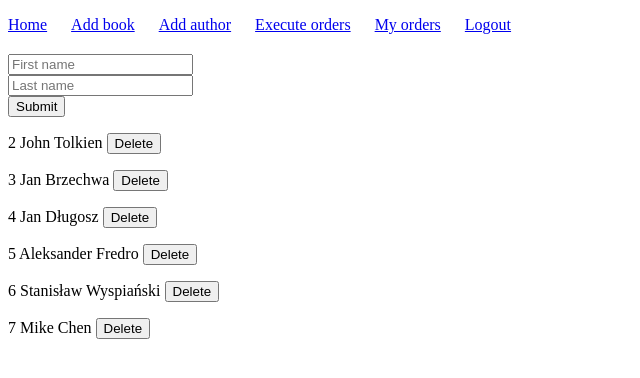
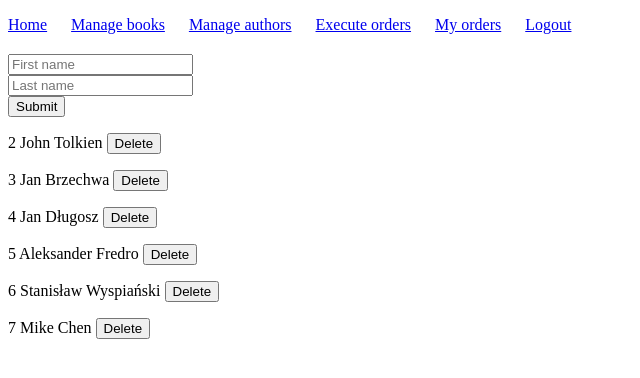
Before and after one commit to KWojcik243/LibrarySystem, a Django app: page /delete_author/ in a window 1280 px wide. Shown: the top 378 px of the page, without its empty margins (0-640 px from the left). Run offline with Django 4.2, Linux system fonts and the light colour scheme; a user stored in the database is signed in; data comes from the database, SQL or seed files in the repository; both versions use the stored data as it was after the commit.

Commit message:
All sites

```diff
--- a/Library_system/templates/login.html
+++ b/Library_system/templates/login.html
@@ -20,7 +20,7 @@
         <div>
             <input type="password" placeholder="Password" name="password">
         </div>
-        <button type="submit" class="btn btn-primary">Submit</button>
+        <button type="submit">Submit</button>
     </form>
     {% if messages %}
             <ul class="messages">
--- a/Library_system/templates/add_author.html
+++ b/Library_system/templates/man_author.html
@@ -4,18 +4,18 @@
 <head>
     <meta charset="UTF-8">
     <link rel="stylesheet" type="text/css" media="screen" href="{% static '/main.css' %}" />
-    <title>Title</title>
+    <title>Manage authors</title>
 </head>
 <body>
     <ul>
       <li><a href="/">Home</a></li>
-      <li><a href="/add_book/">Add book</a></li>
-      <li><a href="/add_author/">Add author</a></li>
+      <li><a href="/man_book/">Manage books</a></li>
+      <li><a href="/man_author/">Manage authors</a></li>
       <li><a href="/order_exec/">Execute orders</a></li>
       <li><a href="/my_orders/">My orders</a></li>
       <li><a href="/logout/">Logout</a></li>
     </ul>
-    <form method="POST" action="{% url 'add_author' %}">
+    <form method="POST" action="{% url 'man_author' %}">
         {% csrf_token %}
         <div>
             {{ form.name }}
@@ -23,7 +23,7 @@
         <div>
             {{ form.surname }}
         </div>
-        <button type="submit" class="btn btn-primary">Submit</button>
+        <button type="submit">Submit</button>
     </form>
     {% if messages %}
             <ul class="messages">
@@ -35,7 +35,7 @@
     <form method="POST" action="{% url 'delete_author' %}">
         {% csrf_token %}
         {%  for item in authors %}
-            <p>{{ item.id }} {{ item.name }} {{item.surname}} <button type="submit" class="btn btn-primary" name="delete" value={{ item.id }}>Delete</button> </p>
+            <p>{{ item.id }} {{ item.name }} {{item.surname}} <button type="submit" name="delete" value={{ item.id }}>Delete</button> </p>
         {% endfor %}
     </form>
 </body>
--- a/Library_system/templates/register.html
+++ b/Library_system/templates/register.html
@@ -15,15 +15,12 @@
     <form method="POST" action="{% url 'register_page' %}">
         {% csrf_token %}
         <div>
-{#            <input type="text" placeholder="Name" name="name">#}
             {{ form.first_name }}
         </div>
         <div>
-{#            <input type="text" placeholder="Surname" name="surname">#}
             {{ form.last_name }}
         </div>
         <div>
-{#            <input type="email" placeholder="Email" name="email">#}
             {{ form.email }}
         </div>
         <div>
@@ -32,7 +29,7 @@
         <div>
             {{ form.password2 }}
         </div>
-        <button type="submit" class="btn btn-primary">Submit</button>
+        <button type="submit">Submit</button>
     </form>
     {% if messages %}
             <ul class="messages">
--- a/Library_system/urls.py
+++ b/Library_system/urls.py
@@ -6,12 +6,13 @@ urlpatterns = [
     path('login/', views.login_page, name="login"),
     path('register/', views.register_page, name="register_page"),
     path('logout/', views.logout_user, name="logout"),
-    path('add_book/', views.add_book, name="add_book"),
-    path('add_author/', views.add_author, name="add_author"),
+    path('man_book/', views.man_book, name="man_book"),
+    path('man_author/', views.man_author, name="man_author"),
     path('delete_book/', views.delete_book, name="delete_book"),
     path('delete_author/', views.delete_author, name="delete_author"),
     path('reservation/', views.reservation, name="reservation"),
     path('order_exec/', views.order_exec, name="order_exec"),
     path('search/', views.search, name="search"),
     path('my_orders/', views.my_orders, name="my_orders"),
+    path('cancel_reservation/', views.cancel_reservation, name='cancel_reservation'),
 ]
--- a/Library_system/views.py
+++ b/Library_system/views.py
@@ -11,7 +11,6 @@ from datetime import datetime, timedelta
 
 
 # TOODOO order_exec empty push
-# Cancel reservation
 # Add permisions
 @login_required(login_url='login')
 def home(request):
@@ -91,13 +90,23 @@ def register_page(request):
 def my_orders(request):
     current_user = request.user
     orders = Order.objects.filter(user_id_id=current_user.id)\
-        .values('book_id_id__name', 'action_start_time', 'action_end_time', 'type')
+        .values('id', 'book_id_id__name', 'action_start_time', 'action_end_time', 'type')
     return render(request, 'my_orders.html', {'orders': orders})
 
 
+@login_required(login_url='login')
+def cancel_reservation(request):
+    order_id = request.POST.get('cancel_reservation')
+    order = Order.objects.get(id=order_id)
+    book = Book.objects.get(id=order.book_id_id)
+    book.status = 0
+    book.save()
+    order.delete()
+    return redirect('my_orders')
+
 
 @login_required(login_url='login')
-def add_book(request):
+def man_book(request):
     form = BookForm()
     all_authors = Author.objects.all
     all_books = Book.objects.all
@@ -110,7 +119,7 @@ def add_book(request):
             book.save()
         else:
             messages.error(request, form.errors)
-    return render(request, 'add_book.html', {'form': form, 'authors': all_authors, 'book': all_books})
+    return render(request, 'man_book.html', {'form': form, 'authors': all_authors, 'book': all_books})
 
 
 @login_required(login_url='login')
@@ -121,11 +130,11 @@ def delete_book(request):
     if request.method == "POST":
         book = request.POST.get('delete')
         Book.objects.filter(id=book).delete()
-    return render(request, 'add_book.html', {'form': form, 'authors': all_authors, 'book': all_books})
+    return render(request, 'man_book.html', {'form': form, 'authors': all_authors, 'book': all_books})
 
 
 @login_required(login_url='login')
-def add_author(request):
+def man_author(request):
     form = AuthorForm()
     all_authors = Author.objects.all
     if request.method == "POST":
@@ -135,7 +144,7 @@ def add_author(request):
             author.save()
         else:
             messages.error(request, form.errors)
-    return render(request, 'add_author.html', {'form': form, 'authors': all_authors})
+    return render(request, 'man_author.html', {'form': form, 'authors': all_authors})
 
 
 @login_required(login_url='login')
@@ -145,7 +154,7 @@ def delete_author(request):
     if request.method == "POST":
         author = request.POST.get('delete')
         Author.objects.filter(id=author).delete()
-    return render(request, 'add_author.html', {'form': form, 'authors': all_authors})
+    return render(request, 'man_author.html', {'form': form, 'authors': all_authors})
 
 
 @login_required(login_url='login')
@@ -198,6 +207,7 @@ def order_exec(request):
         return render(request, 'order_exec.html',
                       {'books': books_av, 'users': all_user, 'order': all_order, 'choosen_user': user})
 
+
 @login_required(login_url='login')
 def logout_user(request):
     logout(request)
```
Also changed, not shown: Library_system/templates/home.html (+4 -5 lines), Library_system/templates/man_book.html (renamed from Library_system/templates/add_book.html, +6 -6 lines), Library_system/templates/my_orders.html (+8 -5 lines), Library_system/templates/order_exec.html (+7 -29 lines), db.sqlite3.
